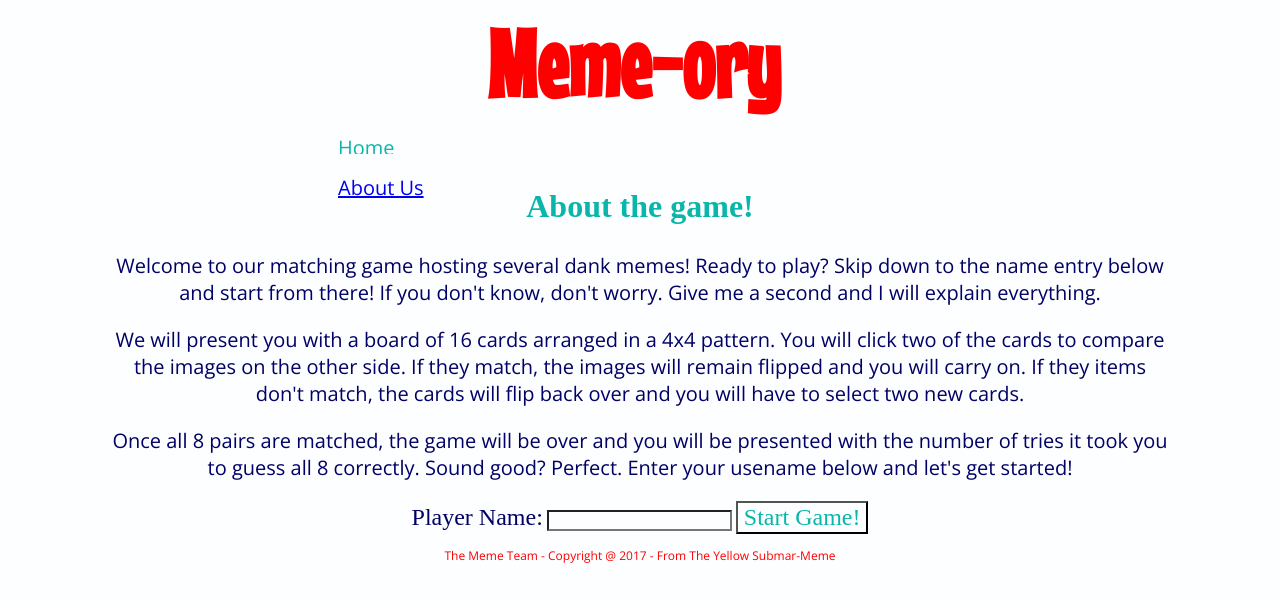
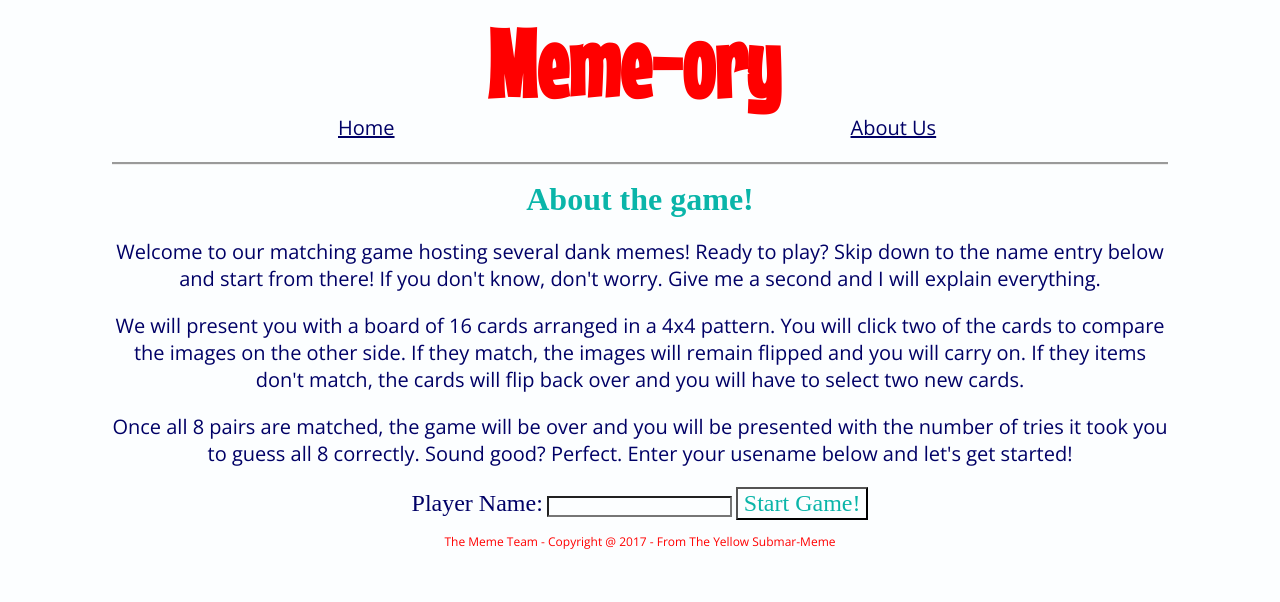
Before and after one commit to The-Meme-Team/meme-ory, a plain HTML site: page index.html in a window 1280 px wide. Drawn offline with nearby package versions, Linux system fonts and the light colour scheme; a web font is replaced by a local one.

Commit message:
rc1 complete

```diff
--- a/css/position.css
+++ b/css/position.css
@@ -85,6 +85,6 @@ h3  {
   clear: both;
 }
 
-game-top-nav, a {
-  margin: -1.6em 11.3em;
+.top-nav, a {
+  margin: -1em 11.3em;
 }
--- a/css/size.css
+++ b/css/size.css
@@ -43,7 +43,7 @@ header, main, footer {
 
 .top-nav {
   height: 3em;
-  margin: 0.1em 0em;
+  margin: 0.1em 0em 1em;
 }
 
 .top-game-nav {
@@ -56,38 +56,48 @@ header, main, footer {
 }
 
 .size-10 {
-  font-size: 0.625em; }
+  font-size: 0.625em;
+}
 
 .size-12 {
-  font-size: 0.750em; }
+  font-size: 0.750em;
+}
 
 .size-14 {
   font-size: 0.875em;
-  }
+}
 
 .size-16 {
-  font-size: 1em; }
+  font-size: 1em;
+}
 
 .size-18 {
-  font-size: 1.125em; }
+  font-size: 1.125em;
+}
 
 .size-20 {
-  font-size: 1.250em; }
+  font-size: 1.250em;
+}
 
 .size-24 {
-  font-size: 1.5em; }
+  font-size: 1.5em;
+}
 
 .size-32 {
-  font-size: 2em; }
+  font-size: 2em;
+}
 
 .size-36 {
-  font-size: 2.25em; }
+  font-size: 2.25em;
+}
 
 .size-40 {
-  font-size: 2.500em; }
+  font-size: 2.500em;
+}
 
 .size-46 {
-  font-size: 2.875em; }
+  font-size: 2.875em;
+}
 
 .size-48 {
   font-size: 3em;
--- a/css/style.css
+++ b/css/style.css
@@ -5,37 +5,45 @@
 .text-dark {
  color: #000066;
 }
+
 .text-medium {
   color: #0AB5A9;
 }
+
 .text-red {
   color: red;
 }
 
 .top-nav {
   border-bottom-style: groove;
+  margin-bottom: .5em;
 }
 
 .greet-font {
   font-family: 'Fira Sans Condensed';
 }
+
 .font {
   font-family: 'Fira Sans Condensed';
 }
+
 h2 {
   font-family: 'Fira Sans Condensed';
+  margin: 0em;
 }
+
 a {
   font-family: 'Open Sans';
 }
+
 p {
   font-family: 'Open Sans';
 }
+
 .logo-font {
   font-family: 'Mouse Memoirs', sans-serif;
 }
-/*font-family: 'Open Sans Condensed', sans-serif;*/
-/*font-family: 'Amatic SC', cursive;*/
+
 span.about{
   font-family: 'Fira Sans Condensed';
   color: #0AB5A9;
--- a/index.html
+++ b/index.html
@@ -14,10 +14,10 @@
         <h1 class="logo-font text-red logo-center">Meme-ory</h1>
       </section>
 
-      <div class="top-game-nav full-width nav-text text-medium">
+      <div class="top-nav full-width nav-text text-dark">
         <nav id="top-nav">
-          <p class="half-width size-20 inblock"><a>Home</a></p>
-          <a href="about.html" class="half-width size-20 inblock"><p>About Us</p></a>
+          <a href="index.html" class="size-20 text-dark inblock"><p>Home</p></a>
+          <a href="about.html" class="size-20 text-dark inblock"><p>About Us</p></a>
         </nav>
       </div>
 
```
Also changed, not shown: about.html (+6 -6 lines), game.html (+1 -1 lines).
